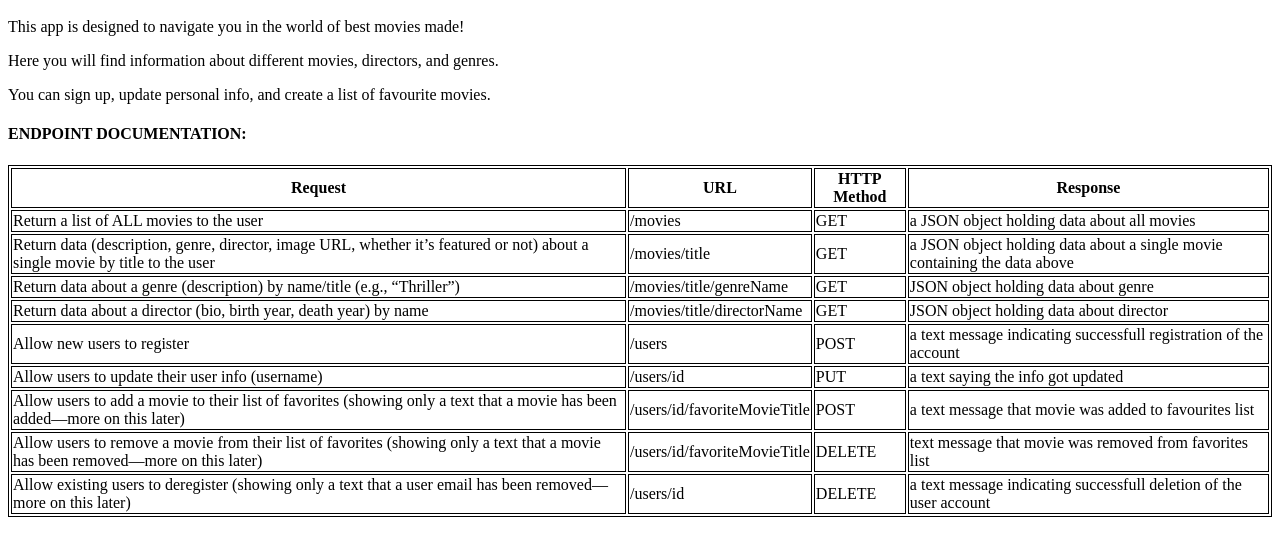
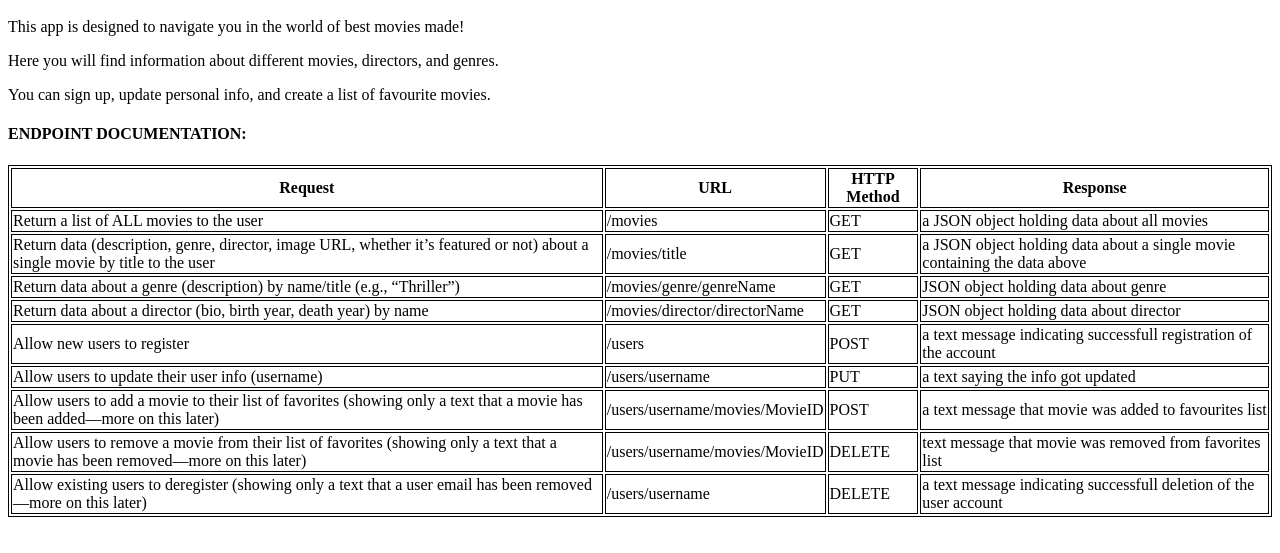
Before and after one commit to fjam2023/the-movie-API-project, a website: page public/documentation.html in a window 1280 px wide. Shown: the part 101-654 px from the top of the page. Drawn offline with Linux system fonts and the light colour scheme.

Commit message:
fix: updated documentation file

```diff
--- a/public/documentation.html
+++ b/public/documentation.html
@@ -41,13 +41,13 @@
                 </tr>
                 <tr>
                     <td>Return data about a genre (description) by name/title (e.g., “Thriller”)</td>
-                    <td>/movies/title/genreName</td>
+                    <td>/movies/genre/genreName</td>
                     <td>GET</td>
                     <td>JSON object holding data about genre</td>
                 </tr>
                 <tr>
                     <td>Return data about a director (bio, birth year, death year) by name</td>
-                    <td>/movies/title/directorName</td>
+                    <td>/movies/director/directorName</td>
                     <td>GET</td>
                     <td>JSON object holding data about director</td>
                 </tr>
@@ -59,26 +59,26 @@
                 </tr>
                 <tr>
                     <td>Allow users to update their user info (username)</td>
-                    <td>/users/id</td>
+                    <td>/users/username</td>
                     <td>PUT</td>
                     <td>a text saying the info got updated</td>
                 </tr>
                 <tr>
                     <td>Allow users to add a movie to their list of favorites (showing only a text that a movie has been added—more on this later)</td>
-                    <td>/users/id/favoriteMovieTitle</td>
+                    <td>/users/username/movies/MovieID</td>
                     <td>POST</td>
                     <td>a text message that movie was added to favourites list</td>
                 </tr>
                 <tr>
                     <td>Allow users to remove a movie from their list of favorites (showing only a text that a movie has been removed—more on this later)</td>
-                    <td>/users/id/favoriteMovieTitle
+                    <td>/users/username/movies/MovieID
                     </td>
                     <td>DELETE</td>
                     <td>text message that movie was removed from favorites list</td>
                 </tr>
                 <tr>
                     <td>Allow existing users to deregister (showing only a text that a user email has been removed—more on this later)</td>
-                    <td>/users/id</td>
+                    <td>/users/username</td>
                     <td>DELETE</td>
                     <td>a text message indicating successfull deletion of the user account</td>
                 </tr>
```
